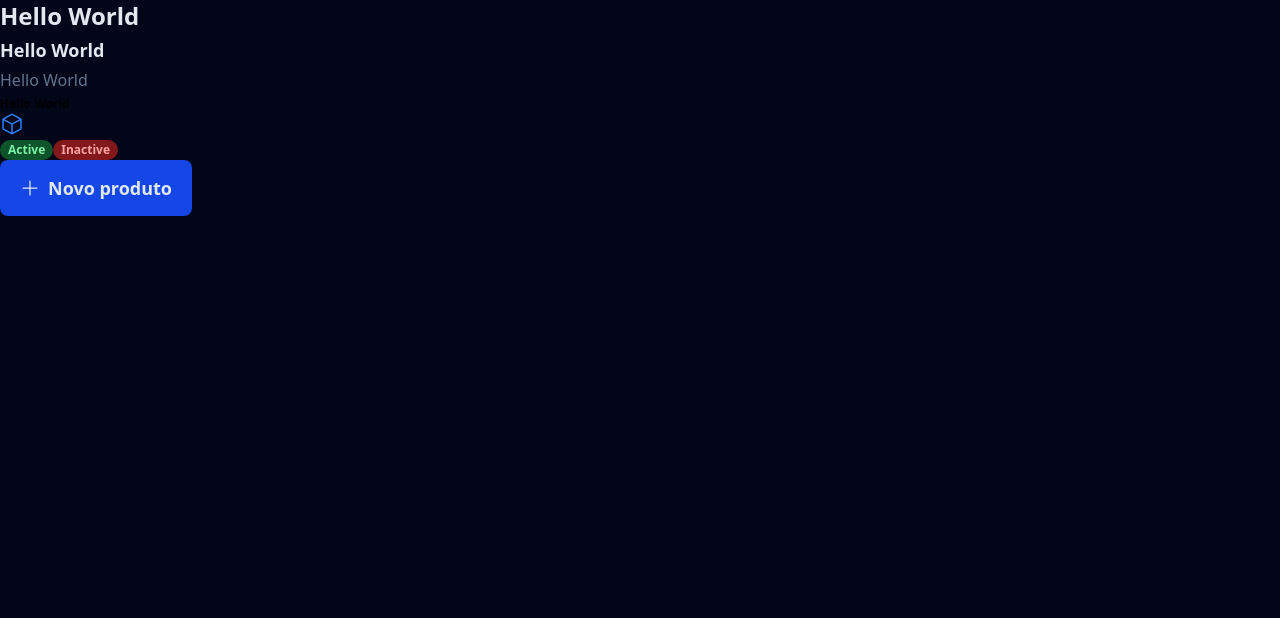
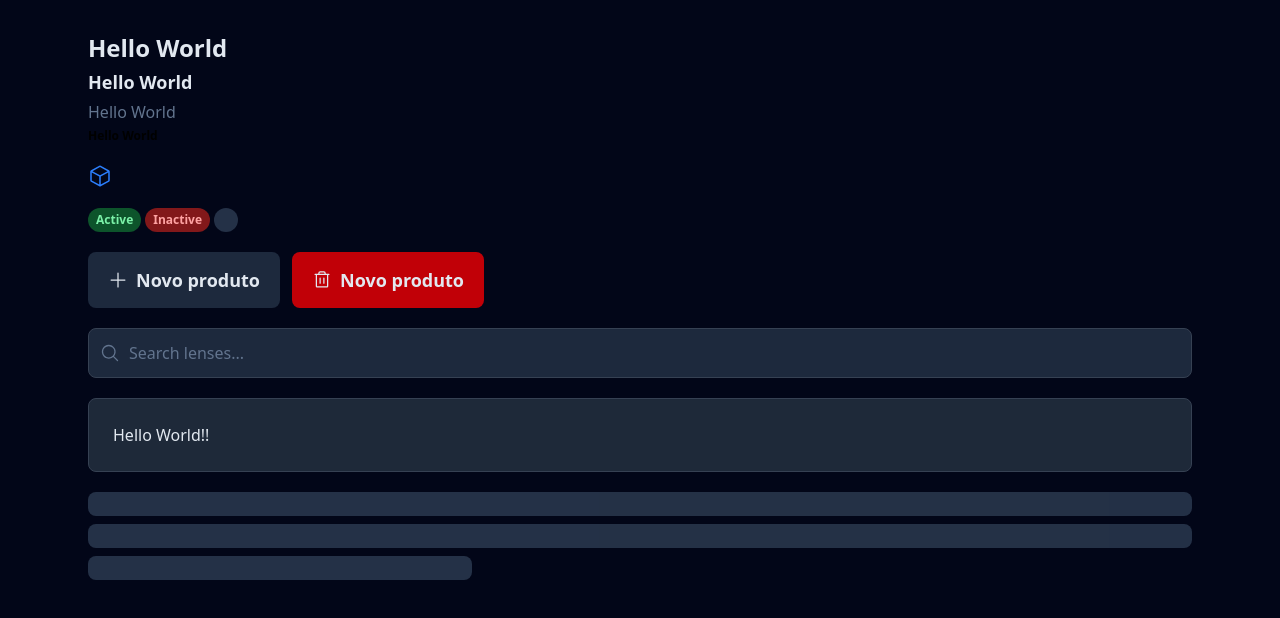
Before and after one commit to M-its/Challenge-e-commerce-front-end, a React (Vite) app: page / in a window 1280 px wide. Shown: the top 618 px of the page. Built offline with nearby package versions, Linux system fonts and the light colour scheme.

Commit message:
add more components

```diff
--- a/src/App.tsx
+++ b/src/App.tsx
@@ -1,12 +1,22 @@
 import Text from './components/text'
 import Icon from './components/icon'
 import Badge from './components/badge'
-import { CubeIcon, PlusIcon } from '@phosphor-icons/react'
+import InputText from './components/input'
+import {
+  CubeIcon,
+  PlusIcon,
+  TrashIcon,
+  MagnifyingGlassIcon,
+} from '@phosphor-icons/react'
 import Button from './components/button'
+import Card from './components/card'
+import Container from './components/container'
+import Skeleton from './components/skeleton'
 
 export default function App() {
   return (
-    <div className="gird gap-3">
+    <Container>
+      <div className="grid gap-5">
         <div className="flex flex-col gap-1">
           <Text variant="text-xl-bold">Hello World</Text>
           <Text variant="text-lg-bold">Hello World</Text>
@@ -16,13 +26,36 @@ export default function App() {
         <div className="flex flex-col gap-1">
           <Icon svg={CubeIcon} className="w-6 h-6 fill-blue-500" />
         </div>
-      <div>
+        <div className="flex gap-1">
           <Badge variant="active">Active</Badge>
           <Badge variant="inactive">Inactive</Badge>
+          <Badge loading>Inactive</Badge>
+        </div>
+        <div className="flex flex-row gap-3">
+          <Button icon={PlusIcon}>Novo produto</Button>
+          <Button variant="secondary" icon={TrashIcon}>
+            Novo produto
+          </Button>
         </div>
         <div>
-        <Button icon={PlusIcon}>Novo produto</Button>
+          <InputText
+            icon={MagnifyingGlassIcon}
+            placeholder="Search lenses..."
+          />
+        </div>
+
+        <div>
+          <Card size="md" className="text-slate-200">
+            Hello World!!
+          </Card>
+        </div>
+
+        <div className="space-y-2">
+          <Skeleton className="h-6" />
+          <Skeleton className="h-6" />
+          <Skeleton className="w-96 h-6" />
         </div>
       </div>
+    </Container>
   )
 }
--- a/src/components/badge.tsx
+++ b/src/components/badge.tsx
@@ -1,7 +1,7 @@
 import React from 'react'
 import Text from './text'
 import { cva, cx, type VariantProps } from 'class-variance-authority'
-// import Skeleton from './skeleton'
+import Skeleton from './skeleton'
 
 export const badgeVariants = cva(
   'inline-flex items-center justify-center rounded-full',
@@ -26,6 +26,7 @@ export const badgeVariants = cva(
 export const badgeTextVariants = cva('', {
   variants: {
     variant: {
+      none: '',
       active: 'text-green-300',
       inactive: 'text-red-300',
     },
--- a/src/components/button.tsx
+++ b/src/components/button.tsx
@@ -11,7 +11,8 @@ export const buttonVariants = cva(
   {
     variants: {
       variant: {
-        primary: 'bg-blue-700 hover:bg-blue-600',
+        primary: 'bg-slate-800 hover:bg-slate-700',
+        secondary: 'bg-red-700 hover:bg-red-600',
       },
       size: {
         md: 'h-14 py-5 px-5',
@@ -32,6 +33,7 @@ export const buttonIconVariants = cva('transition', {
   variants: {
     variant: {
       primary: 'fill-slate-200',
+      secondary: 'fill-slate-200',
     },
     size: {
       md: 'w-5 h-5',
--- /dev/null
+++ b/src/components/card.tsx
@@ -0,0 +1,42 @@
+import React from 'react'
+import { cva, type VariantProps } from 'class-variance-authority'
+
+export const cardVariants = cva(
+  `
+    bg-gray-800 border border-gray-700 rounded-lg hover:bg-gray-750 transition-colors
+    `,
+  {
+    variants: {
+      size: {
+        none: '',
+        md: 'p-6',
+      },
+      defaultVariants: {
+        size: 'none',
+      },
+    },
+  }
+)
+
+interface CardProps
+  extends VariantProps<typeof cardVariants>,
+    React.ComponentProps<'div'> {
+  as?: keyof React.JSX.IntrinsicElements
+}
+
+export default function Card({
+  as = 'div',
+  size,
+  children,
+  className,
+  ...props
+}: CardProps) {
+  return React.createElement(
+    as,
+    {
+      className: cardVariants({ size, className }),
+      ...props,
+    },
+    children
+  )
+}
--- /dev/null
+++ b/src/components/container.tsx
@@ -0,0 +1,35 @@
+import { cva, type VariantProps } from 'class-variance-authority'
+import React from 'react'
+
+export const containerVariants = cva('mx-auto', {
+  variants: {
+    size: {
+      md: 'max-w-6xl px-6 py-8',
+    },
+  },
+  defaultVariants: {
+    size: 'md',
+  },
+})
+
+interface ContainerProps
+  extends VariantProps<typeof containerVariants>,
+    React.ComponentProps<'div'> {
+  as?: keyof React.JSX.IntrinsicElements
+}
+
+export default function Container({
+  as = 'div',
+  children,
+  className,
+  ...props
+}: ContainerProps) {
+  return React.createElement(
+    as,
+    {
+      className: containerVariants({ size: 'md', className }),
+      ...props,
+    },
+    children
+  )
+}
--- /dev/null
+++ b/src/components/input.tsx
@@ -0,0 +1,78 @@
+import React from 'react'
+import { cva, cx, type VariantProps } from 'class-variance-authority'
+import Icon from './icon'
+import { textVariants } from './text'
+
+export const inputTextVariants = cva(
+  `
+     bg-slate-800 border border-gray-700 rounded-lg text-white placeholder-slate-500 focus:ring-2 focus:ring-blue-500 focus:border-transparent transition
+`,
+  {
+    variants: {
+      size: {
+        lg: 'pl-10 pr-4 py-3 w-full',
+      },
+      disabled: {
+        true: 'pointer-events-none opacity-60',
+      },
+    },
+    defaultVariants: {
+      size: 'lg',
+      disabled: false,
+    },
+  }
+)
+
+export const buttonIconVariants = cva(
+  'absolute left-3 top-1/2 -translate-y-1/2',
+  {
+    variants: {
+      variant: {
+        primary: 'text-base font-normal fill-slate-500',
+      },
+      size: {
+        md: 'w-5 h-5',
+      },
+    },
+    defaultVariants: {
+      variant: 'primary',
+      size: 'md',
+    },
+  }
+)
+
+interface InputTextProps
+  extends VariantProps<typeof inputTextVariants>,
+    Omit<React.ComponentProps<'input'>, 'size' | 'disabled'> {
+  icon?: React.ComponentProps<typeof Icon>['svg']
+}
+
+export default function InputText({
+  size,
+  disabled,
+  icon: IconComponent,
+  className,
+  ...props
+}: InputTextProps) {
+  return (
+    <div className="relative w-full">
+      {IconComponent && (
+        <Icon
+          svg={IconComponent}
+          className={buttonIconVariants()}
+          aria-hidden
+        />
+      )}
+
+      <input
+        className={cx(
+          inputTextVariants({ size, disabled }),
+          textVariants({ variant: 'text-md' }),
+          className
+        )}
+        disabled={disabled ?? undefined}
+        {...props}
+      />
+    </div>
+  )
+}
--- /dev/null
+++ b/src/components/skeleton.tsx
@@ -0,0 +1,32 @@
+import { cva, type VariantProps } from 'class-variance-authority'
+import type React from 'react'
+
+export const skeletonVariants = cva(
+  `
+    animate-pulse bg-slate-700 pointer-events-none
+    `,
+  {
+    variants: {
+      rounded: {
+        sm: 'rounded-sm',
+        lg: 'rounded-lg',
+        full: 'rounded-full',
+      },
+    },
+    defaultVariants: {
+      rounded: 'lg',
+    },
+  }
+)
+
+interface SkeletonProps
+  extends VariantProps<typeof skeletonVariants>,
+    React.ComponentProps<'div'> {}
+
+export default function Skeleton({
+  rounded,
+  className,
+  ...props
+}: SkeletonProps) {
+  return <div className={skeletonVariants({ rounded, className })} {...props} />
+}
--- a/src/components/text-button.tsx
+++ /dev/null
@@ -1,22 +0,0 @@
-import React from 'react'
-import Icon from './icon'
-
-interface TextButtonProps
-  extends Omit<React.ComponentProps<'button'>, 'size' | 'disabled'> {
-  icon: React.Component<typeof Icon>['svg']
-}
-
-export default function TextButton({
-  variant,
-  size,
-  disabled,
-  className,
-  icon: IconComponent,
-  ...props
-}): TextButtonProps {
-  return (
-    <button>
-      <Iconon svg={} />
-    </button>
-  )
-}
--- a/src/components/text.tsx
+++ b/src/components/text.tsx
@@ -6,7 +6,7 @@ export const textVariants = cva('font-sans', {
     variant: {
       'text-xl-bold': 'text-2xl font-semibold text-slate-200', //logo
       'text-lg-bold': 'text-lg font-semibold text-slate-200', // filtros, nome, peso
-      'text-md': 'text-base font-normal text-slate-500', // pesquisa, descrição, estabilização
+      'text-md': 'text-base font-normal text-slate-500', // descrição, estabilização
       'text-sm-bold': 'text-xs font-semibold', // status
     },
   },
```
Lines whose indentation alone changed are shown as unchanged.
